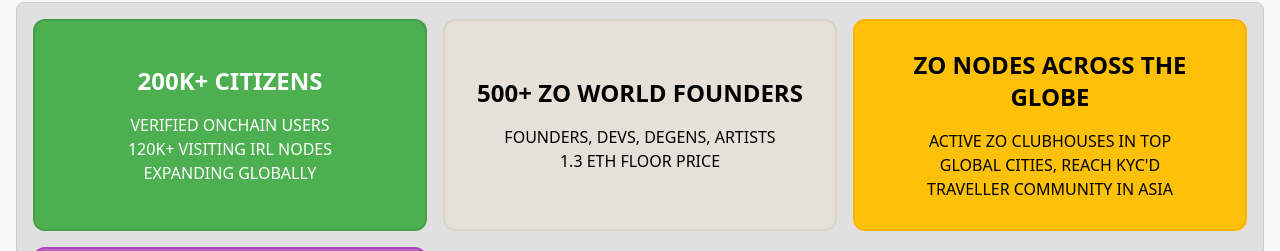
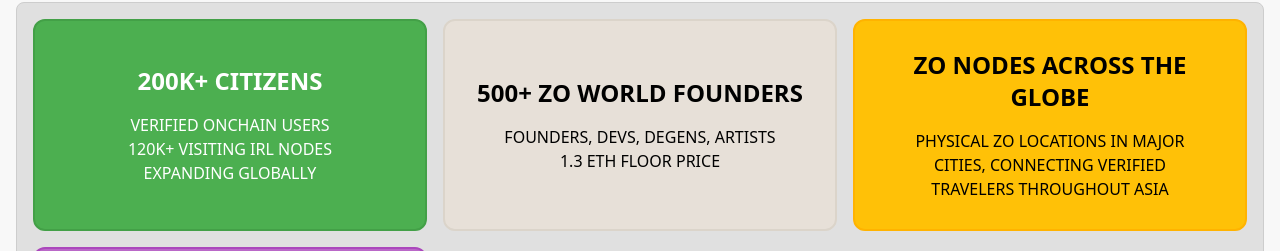
Before and after one commit to ZoHouse/Zozalu, a Next.js app in the folder website/: page / in a window 1280 px wide. Shown: the part 1511-1762 px from the top of the page. Built offline with nearby package versions, Linux system fonts and the light colour scheme.

Commit message:
Update Zo Nodes card description and improve SVG accessibility

```diff
--- a/website/src/components/BentoSection.tsx
+++ b/website/src/components/BentoSection.tsx
@@ -11,6 +11,7 @@
     stroke="currentColor"
     aria-hidden="true"
   >
+    <title>Arrow right</title>
     <path strokeLinecap="round" strokeLinejoin="round" strokeWidth={2} d="M14 5l7 7m0 0l-7 7m7-7H3" />
   </svg>
 );
@@ -114,7 +115,7 @@
         />
         <StaticBentoItem
           title="ZO NODES ACROSS THE GLOBE"
-          description="ACTIVE ZO CLUBHOUSES IN TOP GLOBAL CITIES, REACH KYC'D TRAVELLER COMMUNITY IN ASIA"
+          description="PHYSICAL ZO LOCATIONS IN MAJOR CITIES, CONNECTING VERIFIED TRAVELERS THROUGHOUT ASIA"
           className="bg-yellow-500 text-black"
         />
         <StaticBentoItem
```
